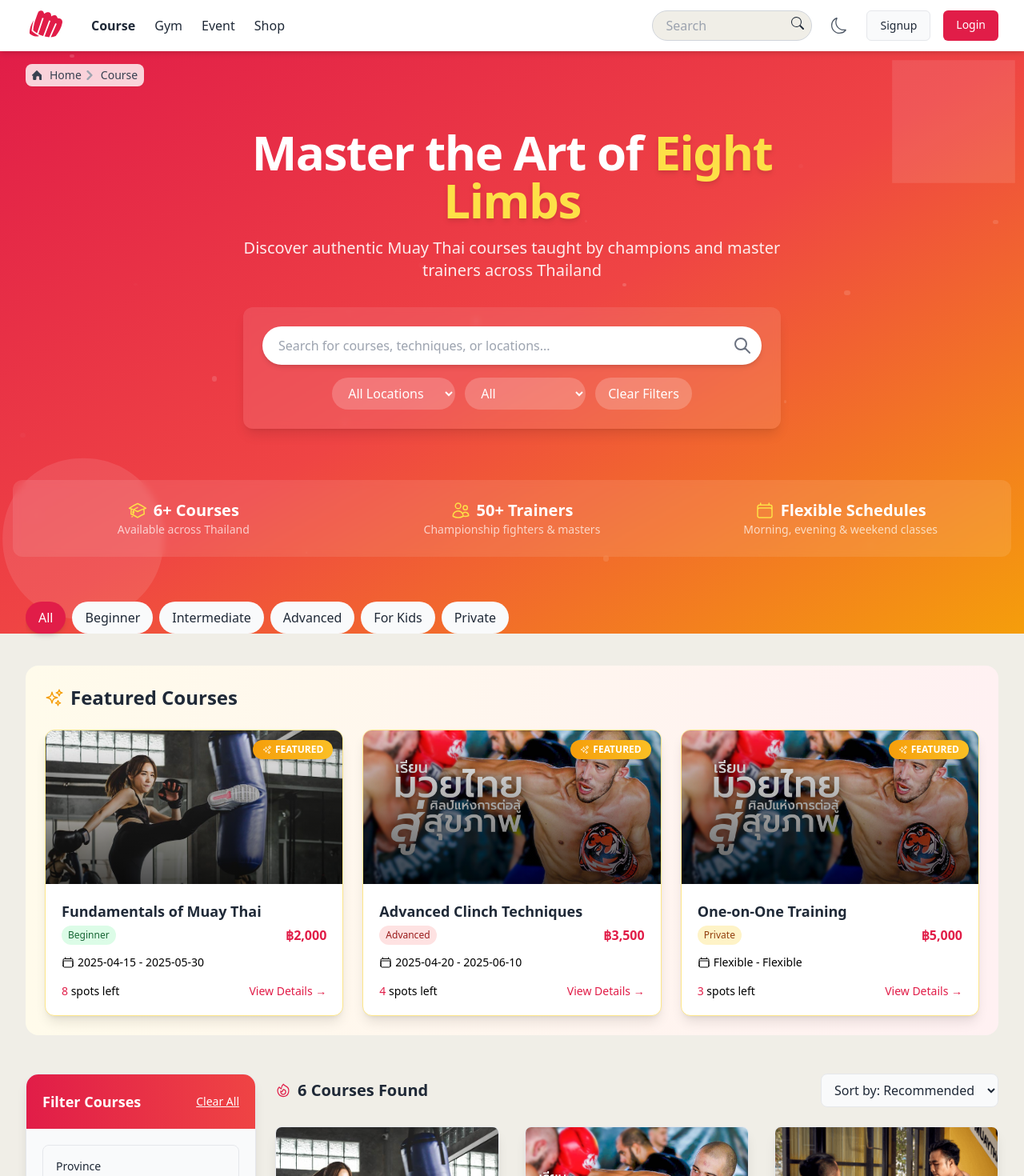
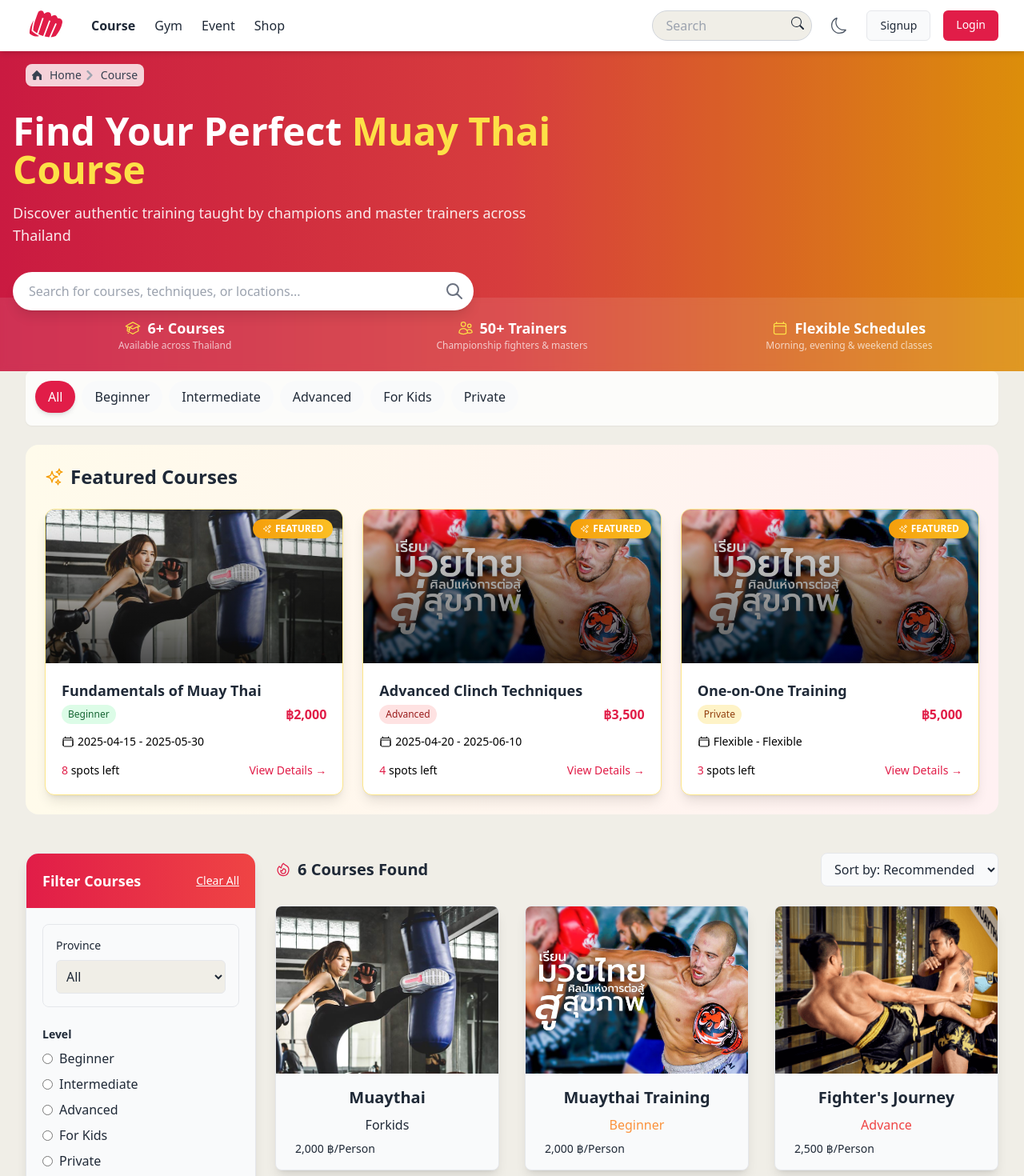
Before and after one commit to Galuxier/SE_67_GROUP_3, a React (Vite) app in the folder frontend/: page /course in a window 1280 px wide. Shown: the top 1470 px of the page at 80% size. Built offline with nearby package versions, Linux system fonts and the light colour scheme.

Commit message:
course home

```diff
--- a/frontend/src/pages/courses/CourseHome.jsx
+++ b/frontend/src/pages/courses/CourseHome.jsx
@@ -1,7 +1,7 @@
 import { useState, useEffect, useRef } from "react";
 import { Link, useNavigate } from "react-router-dom";
 import { PlusCircleIcon, Cog6ToothIcon, FireIcon, CalendarIcon, UsersIcon, AcademicCapIcon, SparklesIcon } from "@heroicons/react/24/outline";
-import { motion, AnimatePresence } from "framer-motion";
+import { motion } from "framer-motion";
 // import { getAllCourses } from "../../services/api/CourseApi";
 import CourseCard from "../../components/CourseCard";
 import provinceData from "../../data/thailand/address/provinces.json";
@@ -17,7 +17,6 @@ function CourseHome() {
   const [featuredCourses, setFeaturedCourses] = useState([]);
   const [visibleCourses, setVisibleCourses] = useState(30);
   const [isFilterModalOpen, setIsFilterModalOpen] = useState(false);
-  const [visibleHeroText, setVisibleHeroText] = useState(true);
   const [isLoading, setIsLoading] = useState(true);
   const [searchQuery, setSearchQuery] = useState("");
   const [activeCategory, setActiveCategory] = useState("All");
@@ -201,20 +200,6 @@ function CourseHome() {
     }
   };
 
-  // Handle scroll to hide hero text for a more dynamic feel
-  useEffect(() => {
-    const handleScroll = () => {
-      if (window.scrollY > 100) {
-        setVisibleHeroText(false);
-      } else {
-        setVisibleHeroText(true);
-      }
-    };
-
-    window.addEventListener('scroll', handleScroll);
-    return () => window.removeEventListener('scroll', handleScroll);
-  }, []);
-
   // Loading skeleton UI
   const renderSkeletonCards = () => (
     <div className="grid grid-cols-1 sm:grid-cols-2 lg:grid-cols-3 gap-4">
@@ -254,148 +239,77 @@ function CourseHome() {
 
   return (
     <div className={`min-h-screen ${isDarkMode ? "dark" : ""}`}>
-      {/* Unique Hero Section with Interactive Elements */}
-      <div className="relative bg-gradient-to-br from-rose-600 via-red-500 to-amber-500 overflow-hidden">
-        {/* Animated background elements */}
-        <div className="absolute inset-0 overflow-hidden">
-          {/* Muay Thai silhouettes */}
-          <div className="absolute -bottom-10 -left-10 w-72 h-72 opacity-10">
-            <svg viewBox="0 0 100 100" xmlns="http://www.w3.org/2000/svg">
-              <path d="M50,10 C70,10 85,25 85,45 C85,65 70,80 50,80 C30,80 15,65 15,45 C15,25 30,10 50,10 Z" fill="white"/>
-            </svg>
-          </div>
-          <div className="absolute -top-10 -right-10 w-64 h-64 opacity-10">
-            <svg viewBox="0 0 100 100" xmlns="http://www.w3.org/2000/svg">
-              <path d="M20,20 L80,20 L80,80 L20,80 Z" fill="white"/>
-            </svg>
-          </div>
-
-          {/* Animated dots */}
-          {Array.from({ length: 20 }).map((_, i) => (
-            <div
-              key={i}
-              className="absolute rounded-full bg-white"
-              style={{
-                width: Math.random() * 6 + 2 + "px",
-                height: Math.random() * 6 + 2 + "px",
-                top: Math.random() * 100 + "%",
-                left: Math.random() * 100 + "%",
-                opacity: Math.random() * 0.2,
-                animation: `float ${Math.random() * 10 + 10}s linear infinite`
-              }}
-            />
-          ))}
-        </div>
-
-        <div className="relative z-10 container mx-auto px-4 py-16 md:py-24">
-          <AnimatePresence>
-            {visibleHeroText && (
+      {/* Simplified Hero Banner - Similar to GymHome */}
+      <div className="relative w-full h-[40vh] md:h-[50vh] z-0 bg-gradient-to-r from-rose-600 via-red-500 to-amber-500 overflow-hidden">
+        <div className="absolute inset-0 bg-black/10"></div>
+        <div className="relative z-10 container mx-auto px-4 h-full flex flex-col justify-center">
           <motion.div
-                className="max-w-3xl mx-auto text-center"
+            className="max-w-3xl"
             initial={{ opacity: 0, y: 20 }}
             animate={{ opacity: 1, y: 0 }}
-                exit={{ opacity: 0, y: -20 }}
             transition={{ duration: 0.5 }}
           >
-                <h1 className="text-3xl md:text-5xl lg:text-6xl font-bold text-white mb-4 tracking-tight">
-                  Master the Art of <span className="text-yellow-300 drop-shadow-md">Eight Limbs</span>
+            <h1 className="text-3xl md:text-5xl font-bold text-white mb-4">
+              Find Your Perfect <span className="text-yellow-300">Muay Thai Course</span>
             </h1>
-                <p className="text-lg md:text-xl text-white/90 mb-8 max-w-2xl mx-auto">
-                  Discover authentic Muay Thai courses taught by champions and master trainers across Thailand
+            <p className="text-lg text-white/90 mb-8 max-w-2xl">
+              Discover authentic training taught by champions and master trainers across Thailand
             </p>
 
-                {/* Interactive course search form */}
-                <div className="bg-white/10 backdrop-blur-sm p-6 rounded-xl shadow-lg max-w-2xl mx-auto">
-                  <div className="relative flex items-center mb-4">
+            {/* Search Bar */}
+            <div className="relative flex items-center max-w-xl">
               <input
                 type="text"
                 ref={searchInputRef}
                 placeholder="Search for courses, techniques, or locations..."
                 value={searchQuery}
                 onChange={handleSearchChange}
-                      className="w-full py-3 pl-5 pr-12 rounded-full border-0 shadow-md text-gray-800 focus:ring-2 focus:ring-primary"
+                className="w-full py-3 pl-5 pr-12 rounded-full border-0 shadow-lg text-gray-800 focus:ring-2 focus:ring-primary"
               />
-                    <button className="absolute right-3 text-gray-500">
+              <button className="absolute right-3 text-gray-500 ">
                 <svg xmlns="http://www.w3.org/2000/svg" className="h-6 w-6" fill="none" viewBox="0 0 24 24" stroke="currentColor">
                   <path strokeLinecap="round" strokeLinejoin="round" strokeWidth={2} d="M21 21l-6-6m2-5a7 7 0 11-14 0 7 7 0 0114 0z" />
                 </svg>
               </button>
             </div>
-
-                  <div className="flex flex-wrap justify-center gap-3 mt-4">
-                    <select
-                      value={province}
-                      onChange={(e) => handleProvinceSelect(e.target.value)}
-                      className="px-4 py-2 rounded-full bg-white/20 text-white border-0 focus:ring-2 focus:ring-white"
-                    >
-                      <option value="All">All Locations</option>
-                      {provinceData
-                        .sort((a, b) => a.provinceNameTh.localeCompare(b.provinceNameTh))
-                        .map((province, index) => (
-                          <option key={index} value={province.provinceNameTh} className="text-gray-800">
-                            {province.provinceNameTh}
-                          </option>
-                        ))}
-                    </select>
-
-                    <select
-                      value={activeCategory}
-                      onChange={(e) => handleCategorySelect(e.target.value)}
-                      className="px-4 py-2 rounded-full bg-white/20 text-white border-0 focus:ring-2 focus:ring-white"
-                    >
-                      {categories.map((category) => (
-                        <option key={category} value={category} className="text-gray-800">
-                          {category}
-                        </option>
-                      ))}
-                    </select>
-
-                    <button
-                      onClick={handleClearFilters}
-                      className="px-4 py-2 rounded-full bg-white/20 text-white hover:bg-white/30 transition-colors"
-                    >
-                      Clear Filters
-                    </button>
+          </motion.div>
         </div>
-                </div>
-              </motion.div>
-            )}
-          </AnimatePresence>
 
         {/* Courses stats bar - shows at the bottom of hero */}
-          <div className="mt-16 p-4 bg-white/10 backdrop-blur-sm rounded-xl">
+        <div className="absolute bottom-0 left-0 right-0 bg-white/10 backdrop-blur-sm p-4">
+          <div className="container mx-auto">
             <div className="grid grid-cols-1 md:grid-cols-3 gap-4">
               <div className="text-center p-2">
                 <div className="flex items-center justify-center">
-                  <AcademicCapIcon className="h-6 w-6 text-yellow-300 mr-2" />
-                  <span className="text-xl font-bold text-white">{courses.length}+ Courses</span>
+                  <AcademicCapIcon className="h-5 w-5 text-yellow-300 mr-2" />
+                  <span className="text-lg font-bold text-white">{courses.length}+ Courses</span>
                 </div>
-                <p className="text-white/70 text-sm">Available across Thailand</p>
+                <p className="text-white/70 text-xs">Available across Thailand</p>
               </div>
 
               <div className="text-center p-2">
                 <div className="flex items-center justify-center">
-                  <UsersIcon className="h-6 w-6 text-yellow-300 mr-2" />
-                  <span className="text-xl font-bold text-white">50+ Trainers</span>
+                  <UsersIcon className="h-5 w-5 text-yellow-300 mr-2" />
+                  <span className="text-lg font-bold text-white">50+ Trainers</span>
                 </div>
-                <p className="text-white/70 text-sm">Championship fighters & masters</p>
+                <p className="text-white/70 text-xs">Championship fighters & masters</p>
               </div>
 
               <div className="text-center p-2">
                 <div className="flex items-center justify-center">
-                  <CalendarIcon className="h-6 w-6 text-yellow-300 mr-2" />
-                  <span className="text-xl font-bold text-white">Flexible Schedules</span>
+                  <CalendarIcon className="h-5 w-5 text-yellow-300 mr-2" />
+                  <span className="text-lg font-bold text-white">Flexible Schedules</span>
                 </div>
-                <p className="text-white/70 text-sm">Morning, evening & weekend classes</p>
+                <p className="text-white/70 text-xs">Morning, evening & weekend classes</p>
               </div>
             </div>
           </div>
         </div>
       </div>
 
-      <div className="container px-4 sm:px-6 lg:px-8 mx-auto pb-12 -mt-10 relative z-20">
+      <div className="container px-4 sm:px-6 lg:px-8 mx-auto pb-12 -mt-0 relative z-20">
         {/* Category Pills */}
-        <div className="flex items-center gap-2 overflow-x-auto pb-4 mb-6 hide-scrollbar snap-x">
+        <div className="flex items-center gap-2 overflow-x-auto pb-4 mb-6 hide-scrollbar snap-x bg-white/80 dark:bg-gray-800/80 backdrop-blur-sm p-3 rounded-lg shadow-sm">
           {categories.map((category) => (
             <motion.button
               key={category}
@@ -487,7 +401,7 @@ function CourseHome() {
         <div className="flex flex-col lg:flex-row gap-6">
           {/* Filter Panel for Desktop */}
           <motion.div
-            className="hidden lg:block lg:w-72 bg-card rounded-2xl shadow-lg border border-border/30 overflow-hidden flex-shrink-0 transition-all duration-300"
+            className="hidden lg:block lg:w-72 bg-card rounded-2xl shadow-lg border border-border/30 overflow-hidden flex-shrink-0 h-fit sticky top-28"
             initial={{ x: -20, opacity: 0 }}
             animate={{ x: 0, opacity: 1 }}
             transition={{ duration: 0.5 }}
@@ -508,7 +422,7 @@ function CourseHome() {
                 provinceData={provinceData}
               />
 
-              {/* Additional filter options - Level Filter */}
+              {/* Level Filter */}
               <div className="mt-6">
                 <h4 className="text-sm font-semibold text-text mb-2">Level</h4>
                 <div className="space-y-2">
@@ -547,28 +461,6 @@ function CourseHome() {
                 <div className="flex justify-between mt-1 text-sm text-text/70">
                   <span>฿0</span>
                   <span>฿10,000+</span>
-                </div>
-              </div>
-
-              {/* Duration Filter */}
-              <div className="mt-6">
-                <h4 className="text-sm font-semibold text-text mb-2">Duration</h4>
-                <div className="space-y-2">
-                  {["1-4 Weeks", "1-3 Months", "3+ Months", "Flexible"].map((duration) => (
-                    <div key={duration} className="flex items-center">
-                      <input
-                        type="checkbox"
-                        id={`duration-${duration}`}
-                        className="rounded text-primary focus:ring-primary"
-                      />
-                      <label
-                        htmlFor={`duration-${duration}`}
-                        className="ml-2 text-text"
-                      >
-                        {duration}
-                      </label>
-                    </div>
-                  ))}
                 </div>
               </div>
             </div>
@@ -644,9 +536,6 @@ function CourseHome() {
                   <option>Price: High to Low</option>
                   <option>Start Date: Earliest</option>
                   <option>Start Date: Latest</option>
-                  <option>Duration: Shortest</option>
-                  <option>Duration: Longest</option>
-                  <option>Popularity</option>
                 </select>
 
                 {/* Filter button for mobile */}
@@ -662,27 +551,12 @@ function CourseHome() {
 
             {/* Course List */}
             {isLoading ? (
-              <div className="grid grid-cols-1 sm:grid-cols-2 lg:grid-cols-3 gap-4">
-                {Array(6).fill().map((_, index) => (
-                  <div key={index} className="animate-pulse bg-card border border-border/30 rounded-xl overflow-hidden shadow-lg">
-                    <div className="h-48 bg-gray-300 dark:bg-gray-700"></div>
-                    <div className="p-4">
-                      <div className="h-5 bg-gray-300 dark:bg-gray-700 rounded mb-2 w-3/4"></div>
-                      <div className="h-4 bg-gray-300 dark:bg-gray-700 rounded mb-3 w-1/2"></div>
-                      <div className="flex items-center justify-between mb-3">
-                        <div className="h-4 w-12 bg-gray-300 dark:bg-gray-700 rounded-full"></div>
-                        <div className="h-4 w-16 bg-gray-300 dark:bg-gray-700 rounded"></div>
-                      </div>
-                      <div className="h-4 bg-gray-300 dark:bg-gray-700 rounded mb-3 w-3/4"></div>
-                    </div>
-                  </div>
-                ))}
-              </div>
+              renderSkeletonCards()
             ) : filteredCourses.length > 0 ? (
               <motion.div
-                // variants={containerVariants}
-                initial="hidden"
-                animate="visible"
+                initial={{ opacity: 0 }}
+                animate={{ opacity: 1 }}
+                transition={{ duration: 0.5 }}
               >
                 <CourseCard courses={filteredCourses.slice(0, visibleCourses)} />
 
```
Lines whose indentation alone changed are shown as unchanged.
